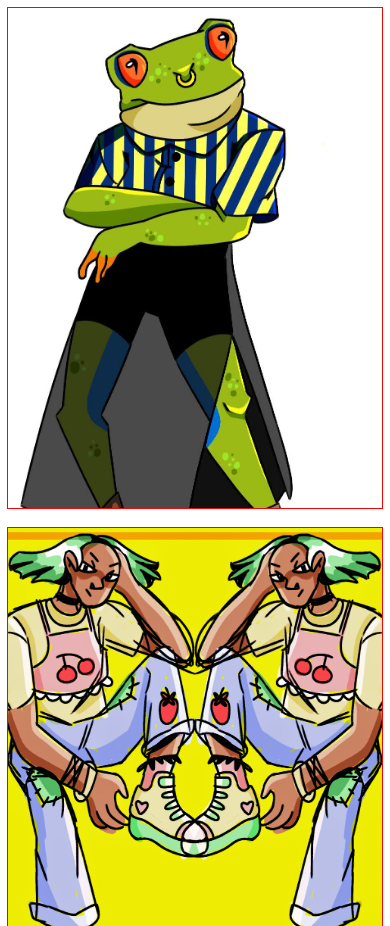
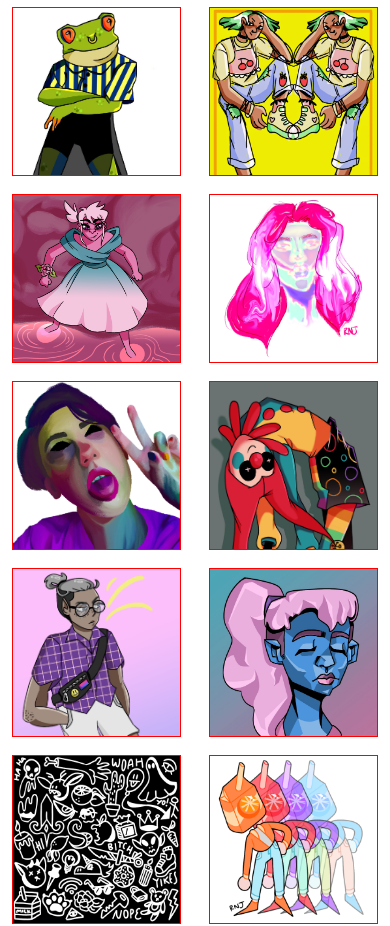
Before and after one commit to robertlanchsweerdt/randi-grid, a plain HTML site: page index.html in a window 390 px wide. Shown: the top 926 px of the page. Drawn offline with Linux system fonts and the light colour scheme; files whose address does not match are found by name.

Commit message:
added media query for mobile devices where img stay square at reduced size

```diff
--- a/index.html
+++ b/index.html
@@ -38,7 +38,15 @@
             max-height: 100%;
             width: 500px;
             max-width: 100%;
+        }
 
+        @media(max-width: 500px) {
+
+            div,
+            img {
+                height: 167px;
+                width: 167px
+            }
         }
     </style>
 
```
